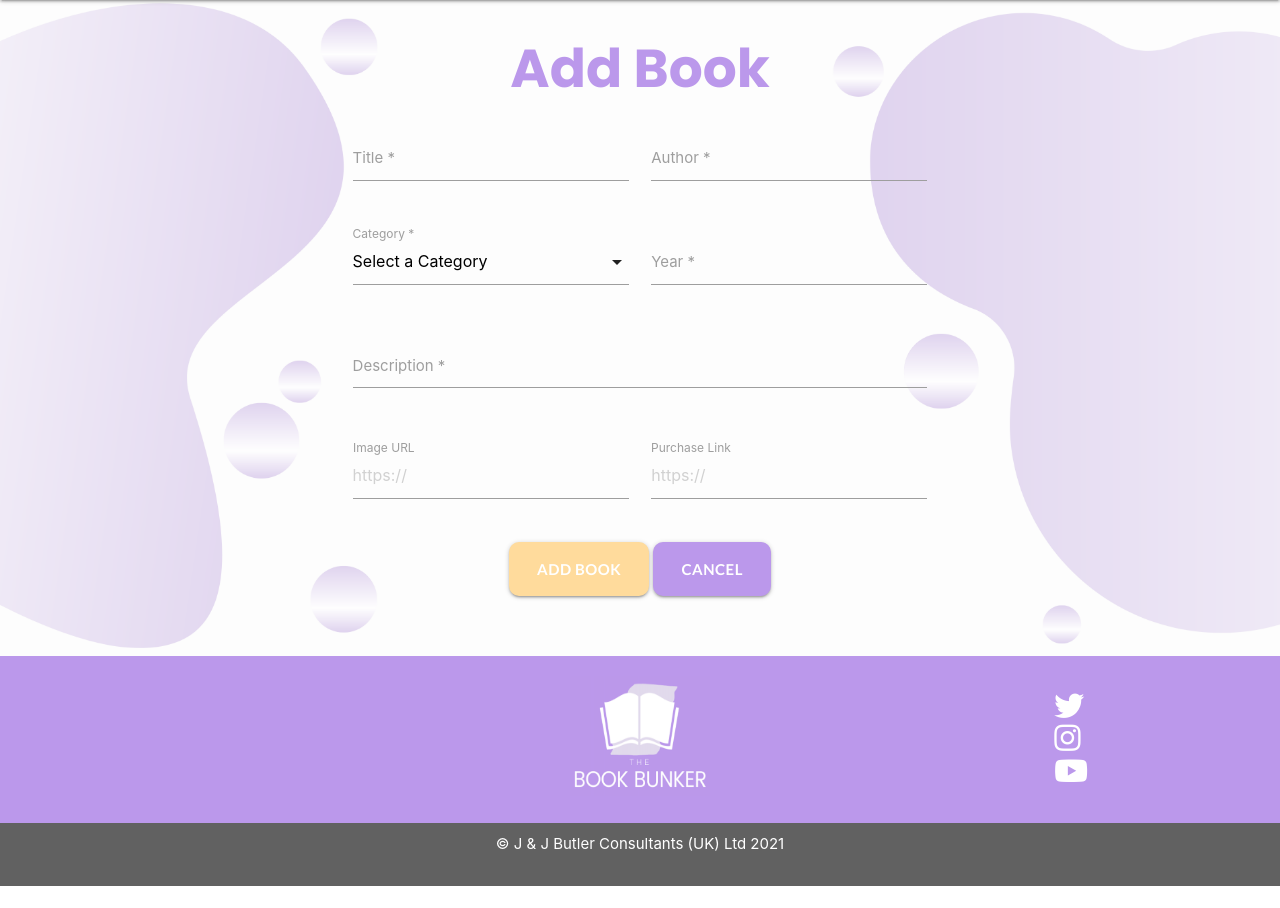
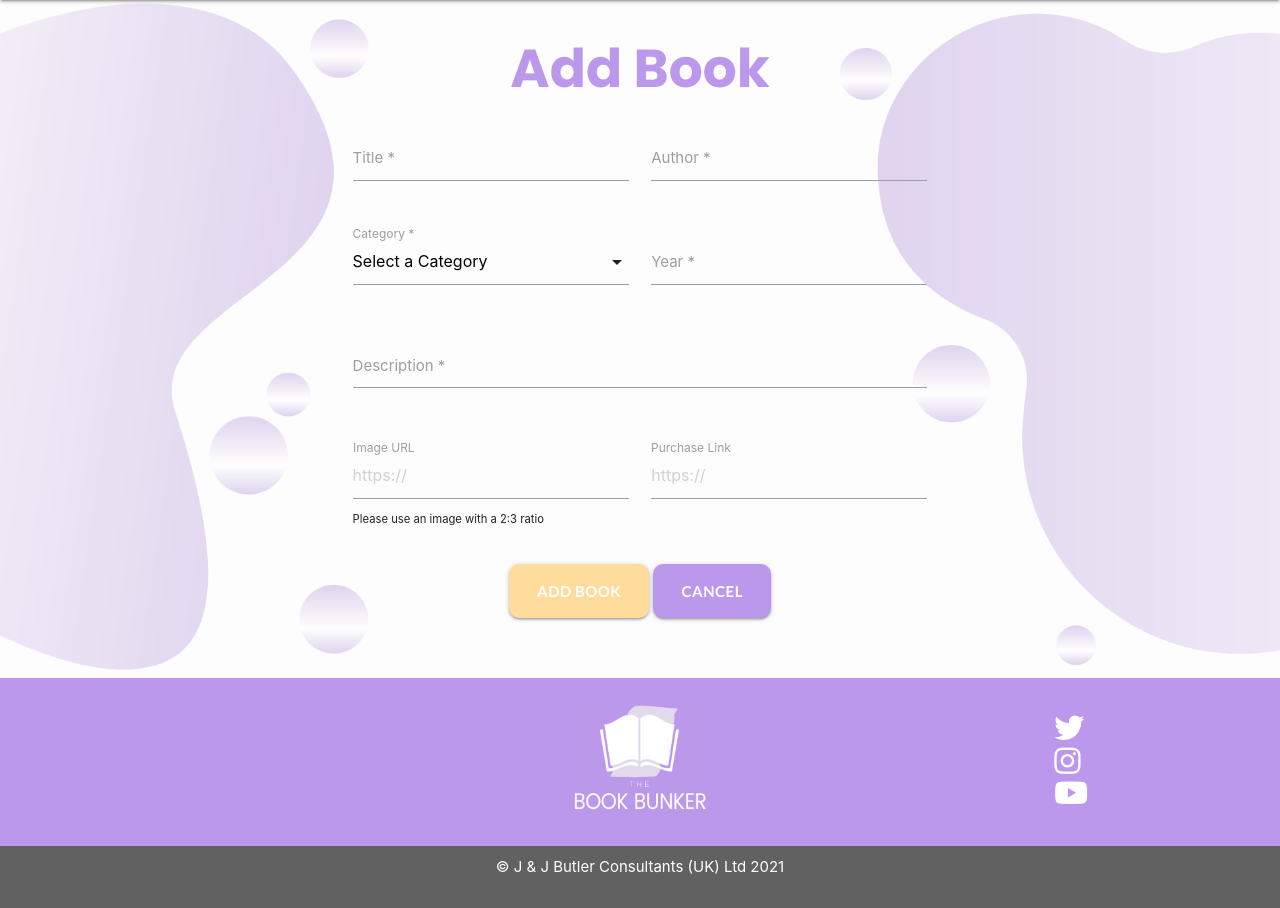
Before and after one commit to daisybutler/The-Book-Bunker-project03, a Flask app: page /add-book/1 in a window 1280 px wide. Shown: the part 64-972 px from the top of the page. Before the commit the page ends 950 px from the top, so only its background shows below. Run offline with Flask 2, Linux system fonts and the light colour scheme; data that the repository does not hold is empty; some libraries are stand-ins or nearby versions.

Commit message:
Added ratio requirements to image_url field.

```diff
--- a/templates/add-book.html
+++ b/templates/add-book.html
@@ -58,6 +58,7 @@
                 <input id="image_url" name="image_url" type="text" pattern="https://.*" placeholder="https://"
                     class="validate">
                 <label for="image_url">Image URL</label>
+                <small>Please use an image with a 2:3 ratio</small>
             </div>
 
             <!---Provide Amazon purchase link-->
```
